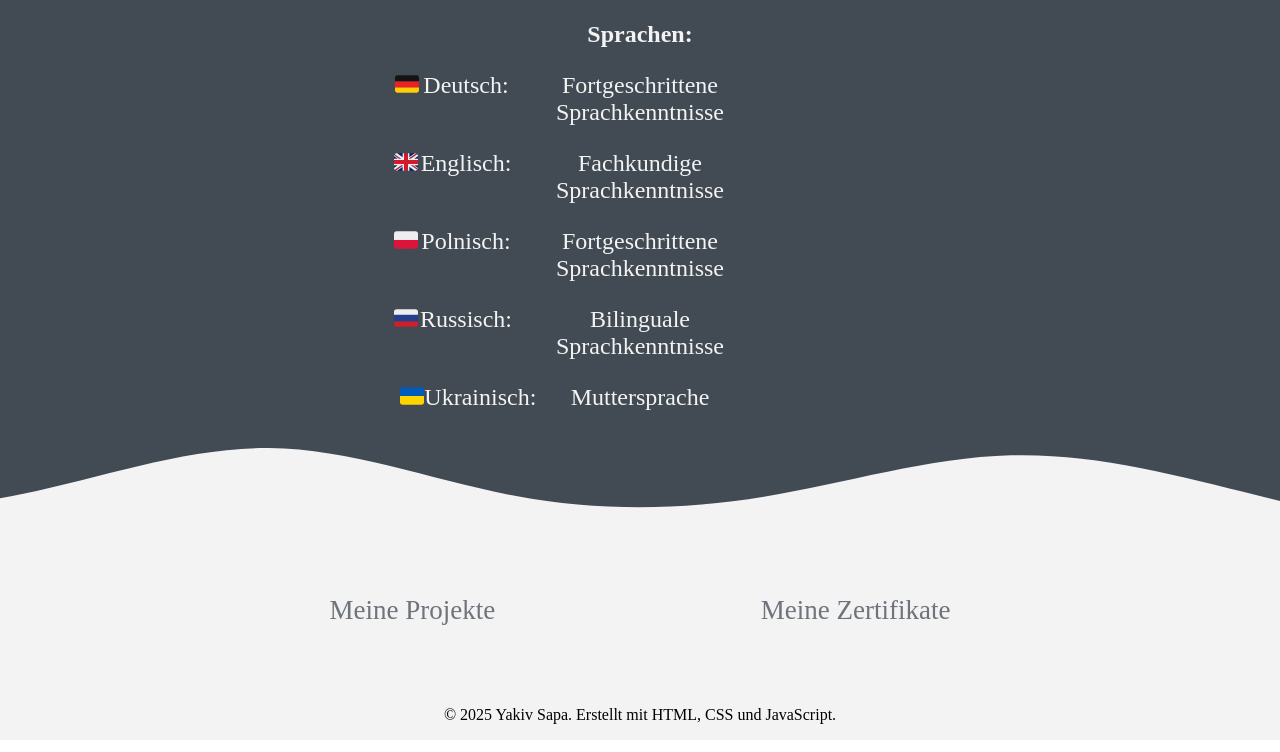
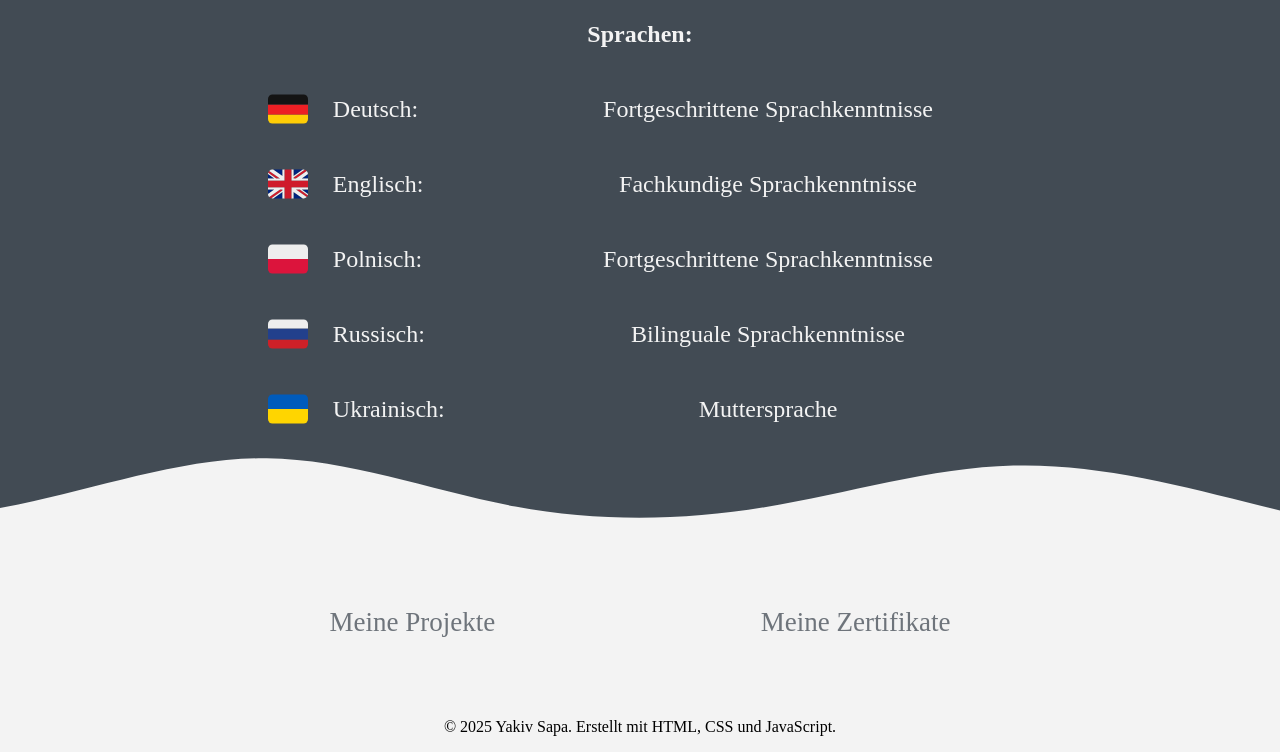
Before and after one commit to YakivSapa/portfolio, a website: page de/index.html in a window 1280 px wide. Shown: the part 1206-1958 px from the top of the page. Drawn offline with Linux system fonts and the light colour scheme; a web font is replaced by a local one.

Commit message:
style(ui): add new styles to language container
Updated styles to reflect changes to the updated text containers.

```diff
--- a/assets/styles/index-styles.css
+++ b/assets/styles/index-styles.css
@@ -233,18 +233,27 @@ header{
     display: block;
 }
 
-#languages-container div{
+#languagesSection{
     display: grid;
     grid-template-columns: 1fr;
     justify-content: center;
 }
-#languages-container div div{
+.languageItem{
     display: grid;
-    grid-template-columns: 0.3fr 0.1fr 0.3fr;
+    grid-template-columns: 0.5fr 1fr;
+    /* justify-content: space-around; */
+}
+.languageName{
+    display: flex;
+    gap: 1vw;
+}
+.languageName img{
+    width: 5vw;
+    height: 5vh;
+    align-self: center;
+}
+.languageDescription{
     text-align: center;
-}
-#languages-container div div p{
-    margin: 0 0 1em 0;
 }
 
 #main-links{
```
